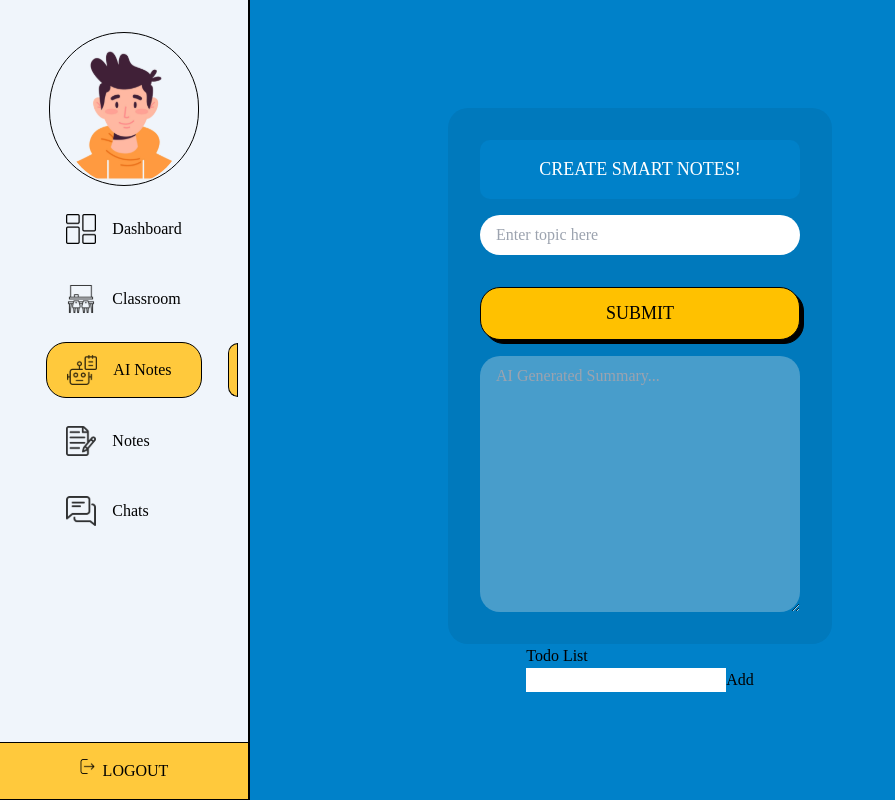
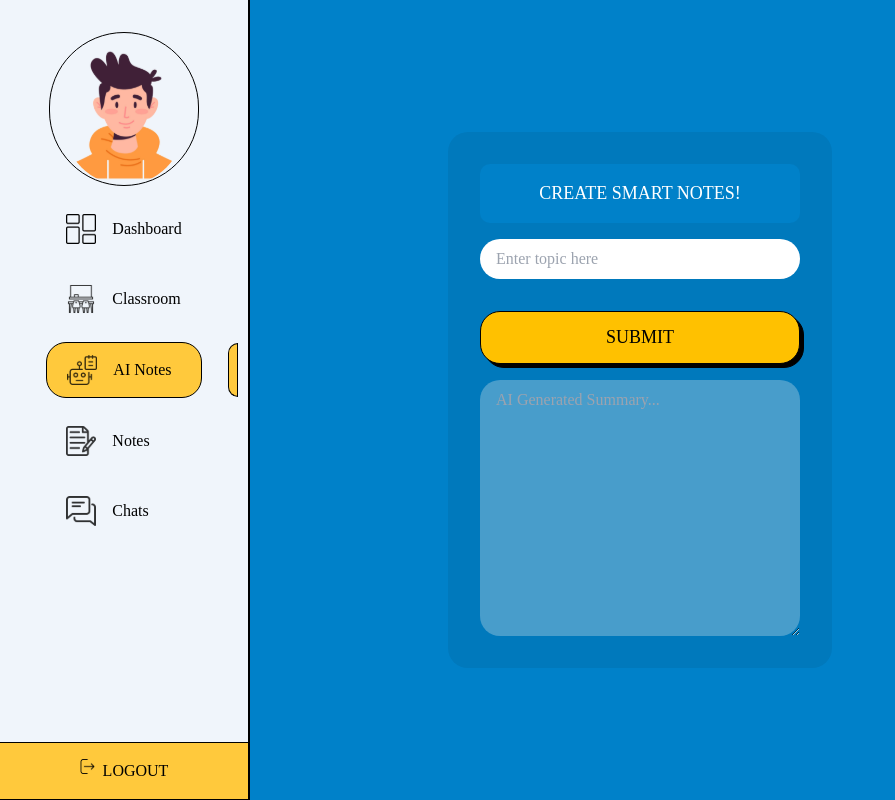
Before and after one commit to rajgupta-ml/anpiVidya1, a React (Create React App) app in the folder Client/: page /ai-notes in a window 1280 px wide. Shown: the whole page, without its empty margins (0-895 px from the left). Built offline with nearby package versions, Linux system fonts and the light colour scheme.

Commit message:
new changes

```diff
--- a/Client/src/components/dashboard-components/notes-components/Notes.jsx
+++ b/Client/src/components/dashboard-components/notes-components/Notes.jsx
@@ -1,3 +1,5 @@
+/* eslint-disable no-lone-blocks */
+/* eslint-disable max-len */
 import React, { useState } from 'react';
 import TopNav from '../general-components/TopNav';
 import SideNavigation from '../general-components/SideNavigation';
@@ -14,29 +16,6 @@ async function handleSubmit(e, notesHeading) {
 function Notes() {
   const [notesHeading, setNotesHeading] = useState('');
   //   console.log(notesHeading);
-  const [todos, setTodos] = useState([]);
-  const [inputValue, setInputValue] = useState('');
-
-  const handleInputChange = (event) => {
-    setInputValue(event.target.value);
-  };
-
-  const handleAddTodo = () => {
-    setTodos([...todos, inputValue]);
-    setInputValue('');
-  };
-
-  const handleDeleteTodo = (index) => {
-    const newTodos = [...todos];
-    newTodos.splice(index, 1);
-    setTodos(newTodos);
-  };
-
-  const handleEditTodo = (index, newValue) => {
-    const newTodos = [...todos];
-    newTodos[index] = newValue;
-    setTodos(newTodos);
-  };
 
   return (
     <main>
@@ -45,8 +24,8 @@ function Notes() {
         <SideNavigation />
       </div>
       {/* MIDDLE SECTION FOR DESKTOP */}
-      <section className="font-['poppins'] flex flex-col md:justify-center items-center h-[100vh]">
-
+      <section className="flex justify-center items-center">
+        <div className="font-['poppins'] flex flex-col md:justify-center items-center h-[100vh] w-full">
           <form onSubmit={(e) => handleSubmit(e, notesHeading)} className="flex flex-col justify-center items-center p-8  gap-4 bg-[#0079BC] rounded-[20px] w-[80%] md:w-[30%]">
             <div className="rounded-[10px] text-[18px] text-[#fff] bg-[#0081C9] flex justify-center items-center p-4 w-full ">
               <div className="w-full flex justify-center items-center">CREATE SMART NOTES!</div>
@@ -65,28 +44,7 @@ function Notes() {
             <button type="submit" className="bg-[#FFC100] px-4 py-3 rounded-[20px] text-[18px] w-full border-[1px] border-black flex justify-center items-center mt-4 drop-shadow-[4px_4px_0px_rgba(0,0,0,1)]">SUBMIT</button>
             <textarea rows={10} className="rounded-[20px] px-4 py-2 w-full text-[#000]" placeholder="AI Generated Summary..." id="result" disabled />
           </form>
-        <div className="">
-          {' '}
-          <h2>Todo List</h2>
-          <div>
-            <input type="text" value={inputValue} onChange={handleInputChange} />
-            <button type="button" onClick={handleAddTodo}>Add</button>
         </div>
-          <ul>
-            {todos.map((todo, index) => (
-            // eslint-disable-next-line react/no-array-index-key
-              <li key={index}>
-                <input
-                  type="text"
-                  value={todo}
-                  onChange={(event) => handleEditTodo(index, event.target.value)}
-                />
-                <button type="button" onClick={() => handleDeleteTodo(index)}>Delete</button>
-              </li>
-            ))}
-          </ul>
-        </div>
-
       </section>
 
       <BottomNavigation />
```
Also changed, not shown: 1 other file (tests, documents, lock files or other folders). Lines whose indentation alone changed are shown as unchanged.
